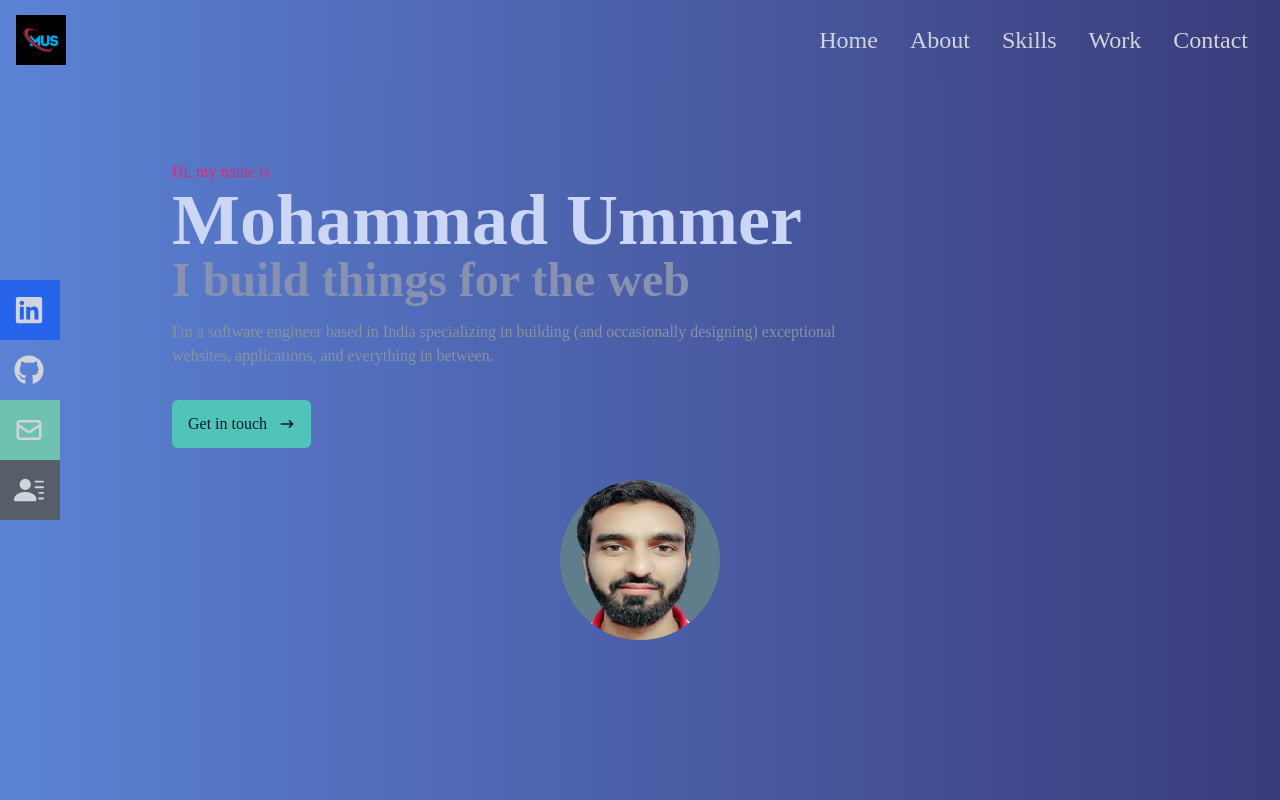
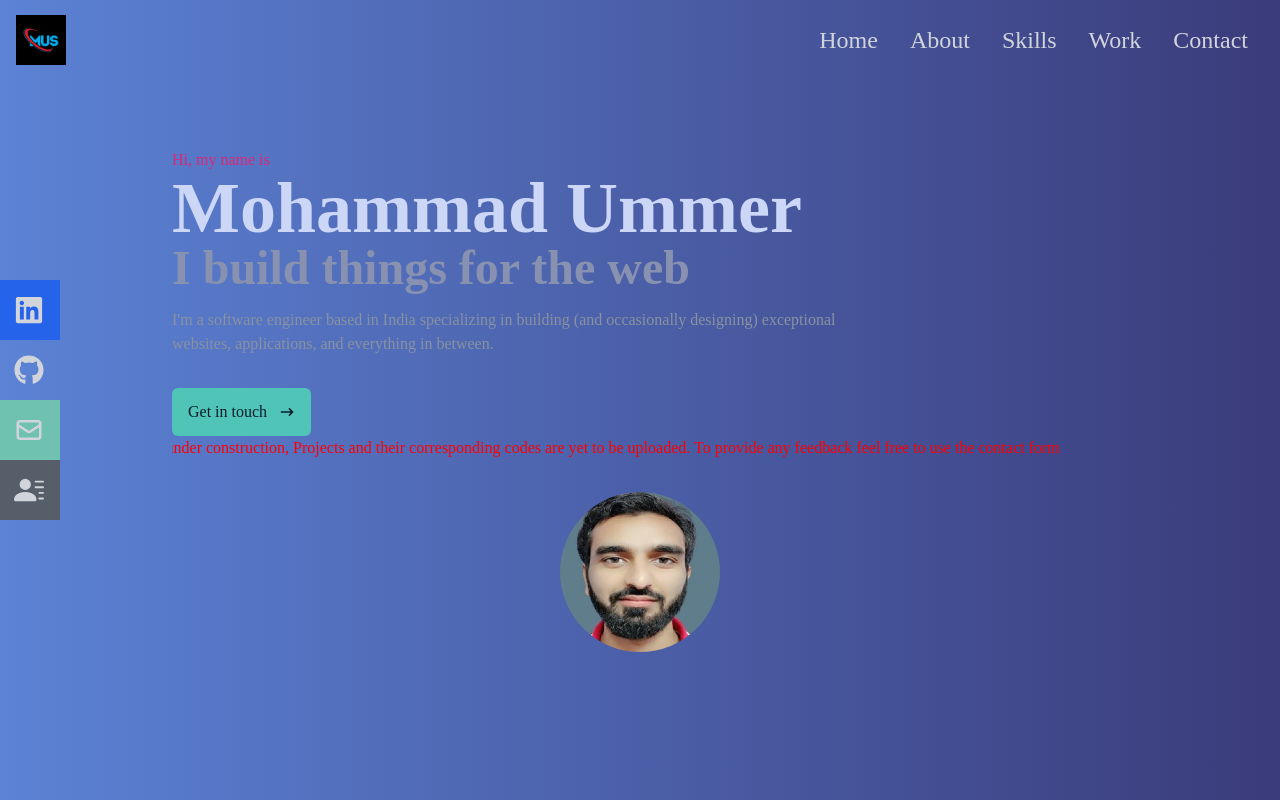
Before and after one commit to ummer53/personal-portfolio, a React (Create React App) app: page / in a window 1280 px wide. Shown: the top 800 px of the page. Built offline with nearby package versions, Linux system fonts and the light colour scheme.

Commit message:
added marquee to notify that site is under construction

```diff
--- a/package.json
+++ b/package.json
@@ -15,11 +15,14 @@
     "react-scroll": "^1.8.9",
     "web-vitals": "^2.1.4"
   },
+  "homepage": "https://ummer53.github.io/personal-portfolio",
   "scripts": {
     "start": "react-scripts start",
     "build": "react-scripts build",
     "test": "react-scripts test",
-    "eject": "react-scripts eject"
+    "eject": "react-scripts eject",
+    "predeploy": "npm run build",
+    "deploy": "gh-pages -d build"
   },
   "eslintConfig": {
     "extends": [
@@ -41,6 +44,7 @@
   },
   "devDependencies": {
     "autoprefixer": "^10.4.14",
+    "gh-pages": "^5.0.0",
     "postcss": "^8.4.24",
     "tailwindcss": "^3.3.2"
   }
--- a/src/components/Contact.jsx
+++ b/src/components/Contact.jsx
@@ -10,9 +10,9 @@ const Contact = () => {
               <p className='text-gray-300 py-4'>submit the form</p>
           </div>
 
-          <input type="text" placeholder='Name' name="name" className='bg-[#a1b0c7] border-b-2 border-gray-300 text-gray-700 py-2 px-4 outline-none focus:border-pink-600 my-2' />
-          <input type="email" placeholder='Email' name="email" className='bg-[#a1b0c7] border-b-2 border-gray-300 text-gray-700 py-2 px-4 outline-none focus:border-pink-600 my-2' />
-          <textarea name="message" id="" cols="30" rows="10" placeholder='Message' className='bg-[#a1b0c7] border-b-2 border-gray-300 text-gray-700 py-2 px-4 outline-none focus:border-pink-600 my-2'></textarea>
+          <input type="text" placeholder='Name' name="name" className='bg-[#e6e9ec] border-b-2 border-gray-300 text-gray-700 py-2 px-4 outline-none focus:border-pink-600 my-2' />
+          <input type="email" placeholder='Email' name="email" className='bg-[#e6e9ec] border-b-2 border-gray-300 text-gray-700 py-2 px-4 outline-none focus:border-pink-600 my-2' />
+          <textarea name="message" id="" cols="30" rows="10" placeholder='Message' className='bg-[#e6e9ec] border-b-2 border-gray-300 text-gray-700 py-2 px-4 outline-none focus:border-pink-600 my-2'></textarea>
           <button className='bg-[#a1b0c7] text-white py-2 px-4 my-2 mx-auto border-2 hover:bg-red-900'>Let's Colloborate</button>
         </form>
       </div>
--- a/src/components/Home.jsx
+++ b/src/components/Home.jsx
@@ -23,6 +23,12 @@ const Home = () => {
             </Link>
         </div>
 
+        <div className="marquee-container">
+          <div className="marquee-content">
+            <p className='font-2xl'>Site is under construction, Projects and their corresponding codes are yet to be uploaded. To provide any feedback feel free to use the contact form </p>
+          </div>
+        </div>
+
         <div className='flex justify-center items-center'>
           <img className='w-40 h-40 rounded-full mt-8' src={myImg} alt="Ummer" />
         </div>
--- a/src/index.css
+++ b/src/index.css
@@ -36,3 +36,28 @@
     hsla(242, 35%, 41%, 0.8)
   );
 }
+
+.marquee-container {
+  white-space: nowrap;
+  overflow: hidden;
+  color: red;
+}
+
+.marquee-content {
+  display: inline-block;
+  animation: marquee 12s linear infinite;
+}
+
+@keyframes marquee {
+  0% {
+    transform: translateX(100%);
+  }
+
+  100% {
+    transform: translateX(-100%);
+  }
+}
+
+.marquee-content:hover {
+  animation-play-state: paused;
+}
```
Also changed, not shown: 1 other file (tests, documents, lock files or other folders).
